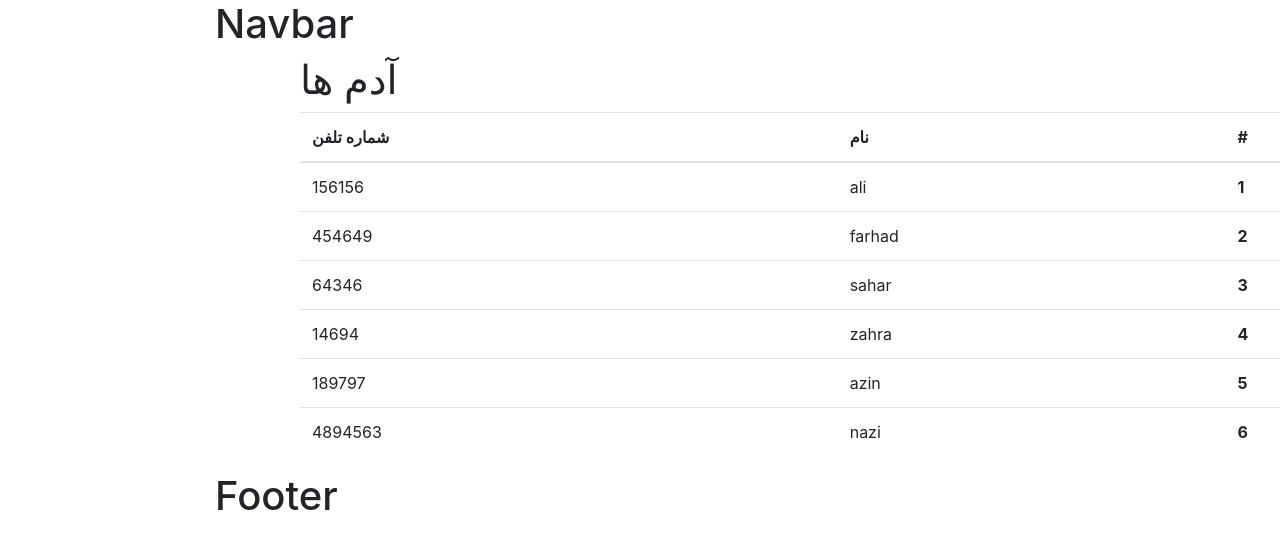
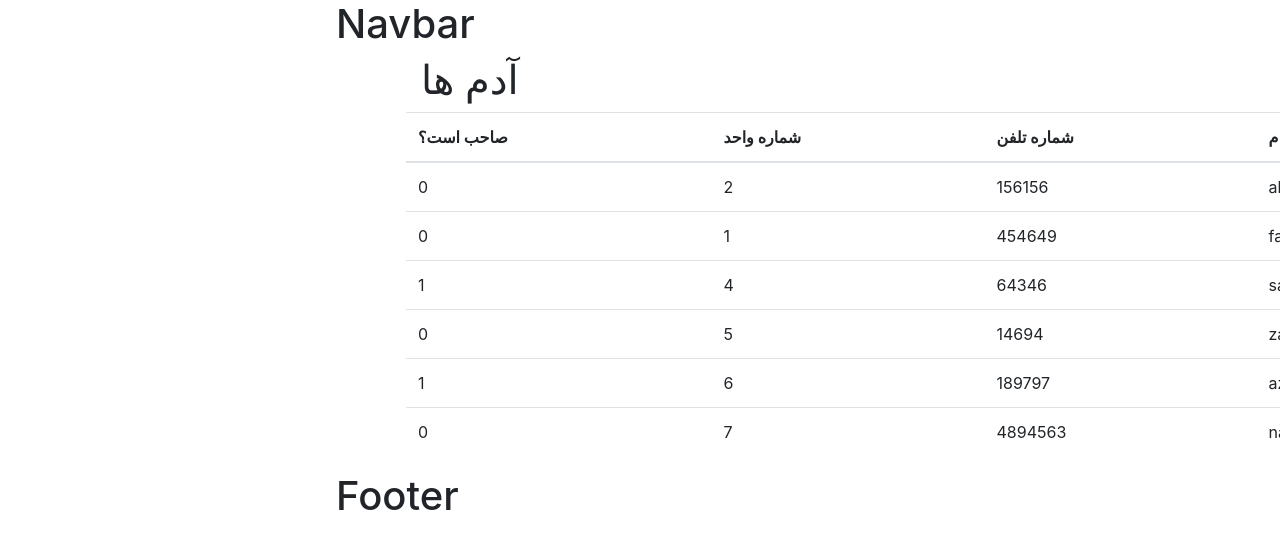
Before and after one commit to alinategh-js/Apartment.Frontend, a React (Create React App) app in the folder apartment/: page /people in a window 1280 px wide. Shown: the top 548 px of the page. Built offline with nearby package versions, Linux system fonts and the light colour scheme.

Commit message:
Add unitId and isOwner columns to the table

```diff
--- a/apartment/src/components/People/people.jsx
+++ b/apartment/src/components/People/people.jsx
@@ -16,12 +16,15 @@ class People extends Component {
     return (
       <>
         <h1>آدم ها</h1>
+        <div className="row">
           <table class="table">
             <thead>
               <tr>
                 <th scope="col">#</th>
                 <th scope="col">نام</th>
                 <th scope="col">شماره تلفن</th>
+                <th scope="col">شماره واحد</th>
+                <th scope="col">صاحب است؟</th>
               </tr>
             </thead>
             <tbody>
@@ -30,10 +33,13 @@ class People extends Component {
                   <th scope="row">{person.id}</th>
                   <td>{person.name}</td>
                   <td>{person.phone}</td>
+                  <td>{person.unitId}</td>
+                  <td>{person.isOwner ? 1 : 0}</td>
                 </tr>
               ))}
             </tbody>
           </table>
+        </div>
       </>
     );
   }
--- a/apartment/src/components/People/peopleServices.js
+++ b/apartment/src/components/People/peopleServices.js
@@ -4,31 +4,43 @@ const fakeDatas = [
     id: 1,
     name: "ali",
     phone: "156156",
+    unitId: 2,
+    isOwner: false,
   },
   {
     id: 2,
     name: "farhad",
     phone: "454649",
+    unitId: 1,
+    isOwner: false,
   },
   {
     id: 3,
     name: "sahar",
     phone: "64346",
+    unitId: 4,
+    isOwner: true,
   },
   {
     id: 4,
     name: "zahra",
     phone: "14694",
+    unitId: 5,
+    isOwner: false,
   },
   {
     id: 5,
     name: "azin",
     phone: "189797",
+    unitId: 6,
+    isOwner: true,
   },
   {
     id: 6,
     name: "nazi",
     phone: "4894563",
+    unitId: 7,
+    isOwner: false,
   },
 ];
 
```
Lines whose indentation alone changed are shown as unchanged.
